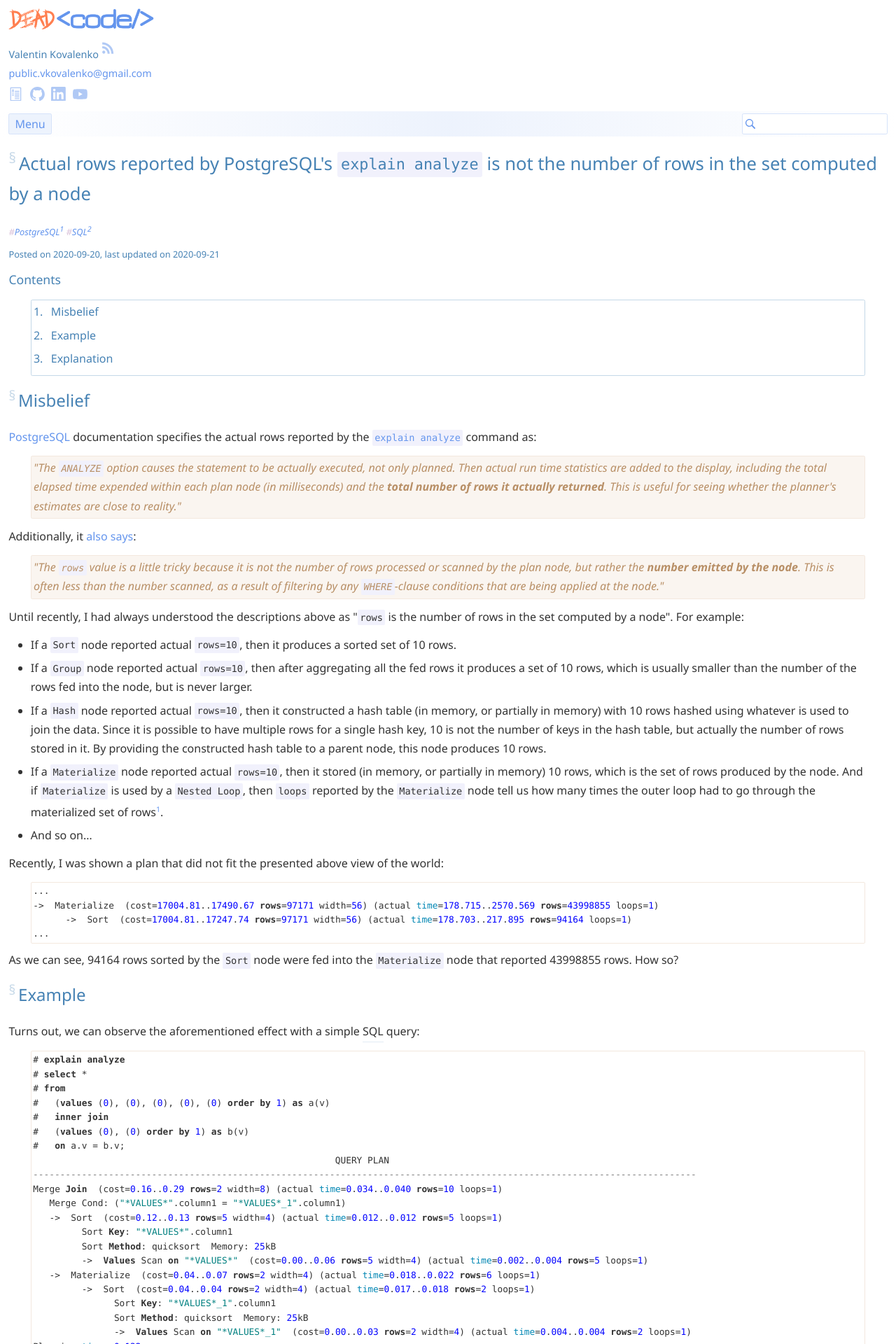
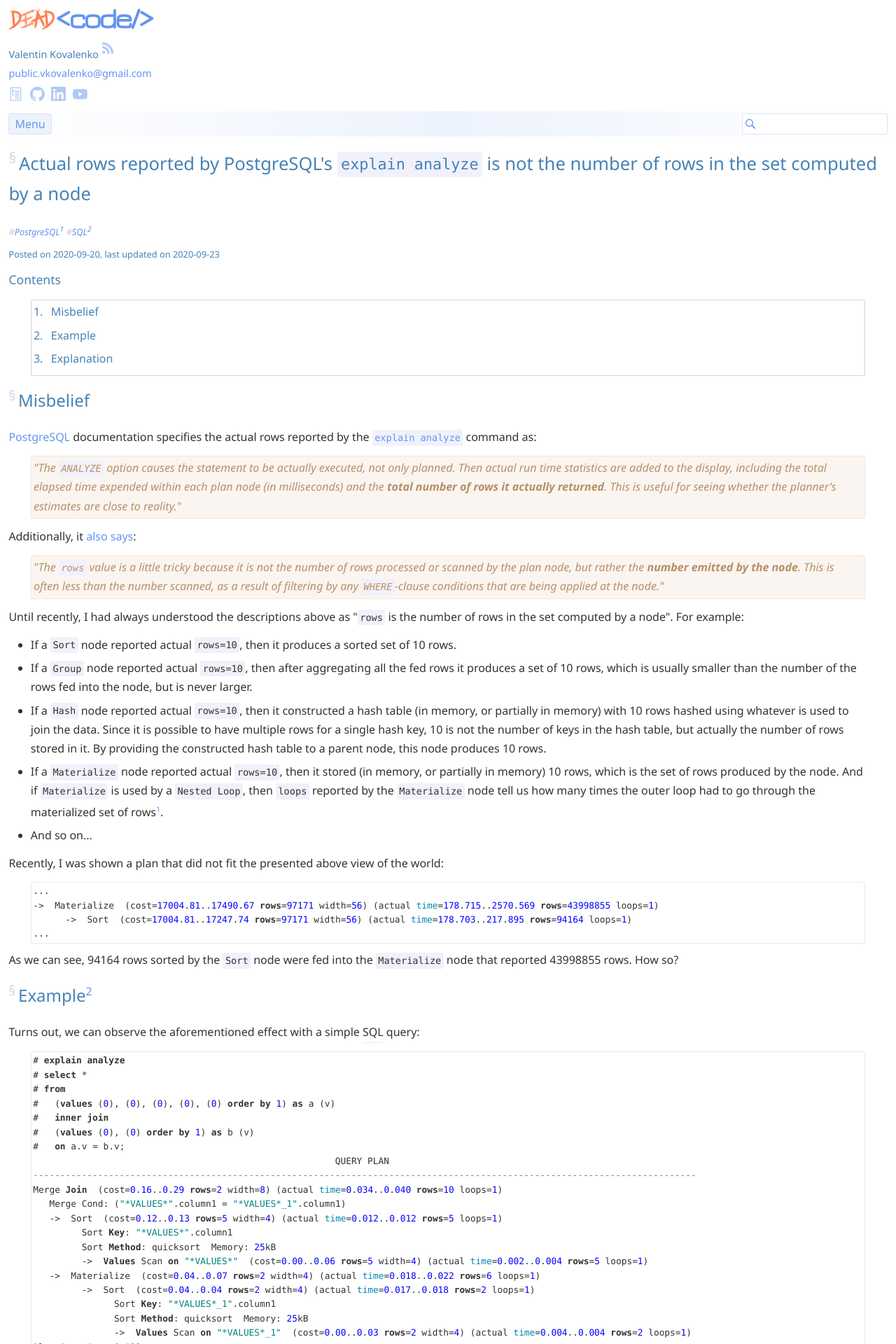
Before and after one commit to stIncMale/stincmale.github.io, a Jekyll site: the page built from _posts/2020-09-20-postgresql-explain-analyze-actual-rows.markdown, in a window 1280 px wide. Shown: the top 1920 px of the page at 70% size. Built offline with Jekyll 4.4.1, drawn with Linux system fonts in a browser that asks for light colours; some of the changed text lies outside the part shown.

Commit message:
Update blog/postgresql-explain-analyze-actual-rows

```diff
--- a/_posts/2020-09-20-postgresql-explain-analyze-actual-rows.markdown
+++ b/_posts/2020-09-20-postgresql-explain-analyze-actual-rows.markdown
@@ -56,7 +56,7 @@ Recently, I was shown a plan that did not fit the presented above view of the wo
 As we can see, 94164 rows sorted by the `Sort` node were fed into the `Materialize` node that reported 43998855 rows.
 How so?
 
-## [](#example){:.section-link}Example {#example}
+## [](#example){:.section-link}Example[^2] {#example}
 
 Turns out, we can observe the aforementioned effect with a simple SQL query:
 
@@ -64,9 +64,9 @@ Turns out, we can observe the aforementioned effect with a simple SQL query:
 # explain analyze
 # select *
 # from
-#   (values (0), (0), (0), (0), (0) order by 1) as a(v)
+#   (values (0), (0), (0), (0), (0) order by 1) as a (v)
 #   inner join
-#   (values (0), (0) order by 1) as b(v)
+#   (values (0), (0) order by 1) as b (v)
 #   on a.v = b.v;
                                                         QUERY PLAN
 ---------------------------------------------------------------------------------------------------------------------------
@@ -182,9 +182,9 @@ Interestingly, the same does not seem to happen for the `Hash` node which has a
 # explain analyze
 # select *
 # from
-#   (values (0), (0), (0), (0), (0)) as a(v)
+#   (values (0), (0), (0), (0), (0)) as a (v)
 #   inner join
-#   (values (0), (0)) as b(v)
+#   (values (0), (0)) as b (v)
 #   on a.v = b.v;
                                                      QUERY PLAN
 ---------------------------------------------------------------------------------------------------------------------
@@ -225,3 +225,5 @@ or maybe this is because the constructed hash table is not actually treated as a
     <span class="insignificant">by [Hubert Lubaczewski](https://www.depesz.com/) (a.k.a. [depesz](https://www.depesz.com/))</span>
     is a great series of posts explaining how to understand the output of the `explain` command in much more details
     than the [existing documentation](https://www.postgresql.org/docs/current/using-explain.html).
+
+[^2]: All examples were run with PostgreSQL 12.4.
```
Also changed, not shown: other parts of _posts/2020-09-20-postgresql-explain-analyze-actual-rows.markdown (+1 -1 lines).
